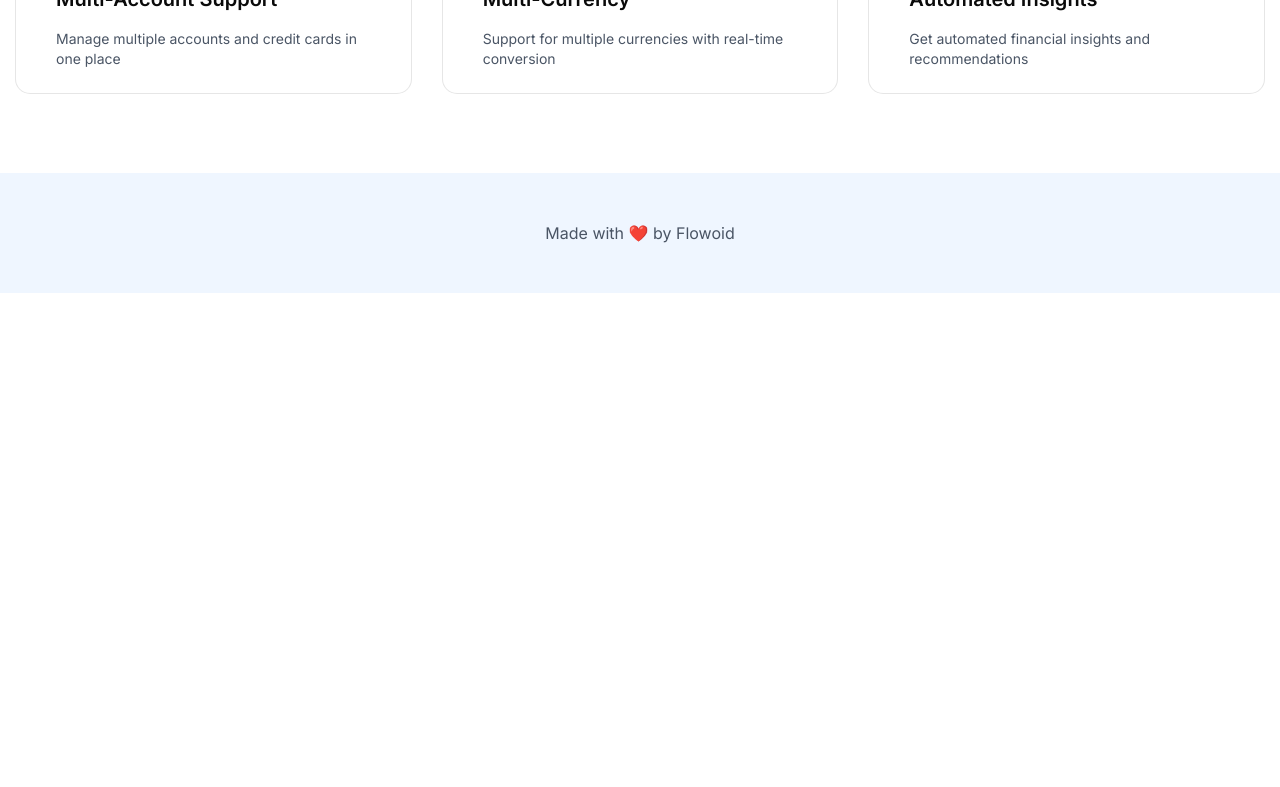
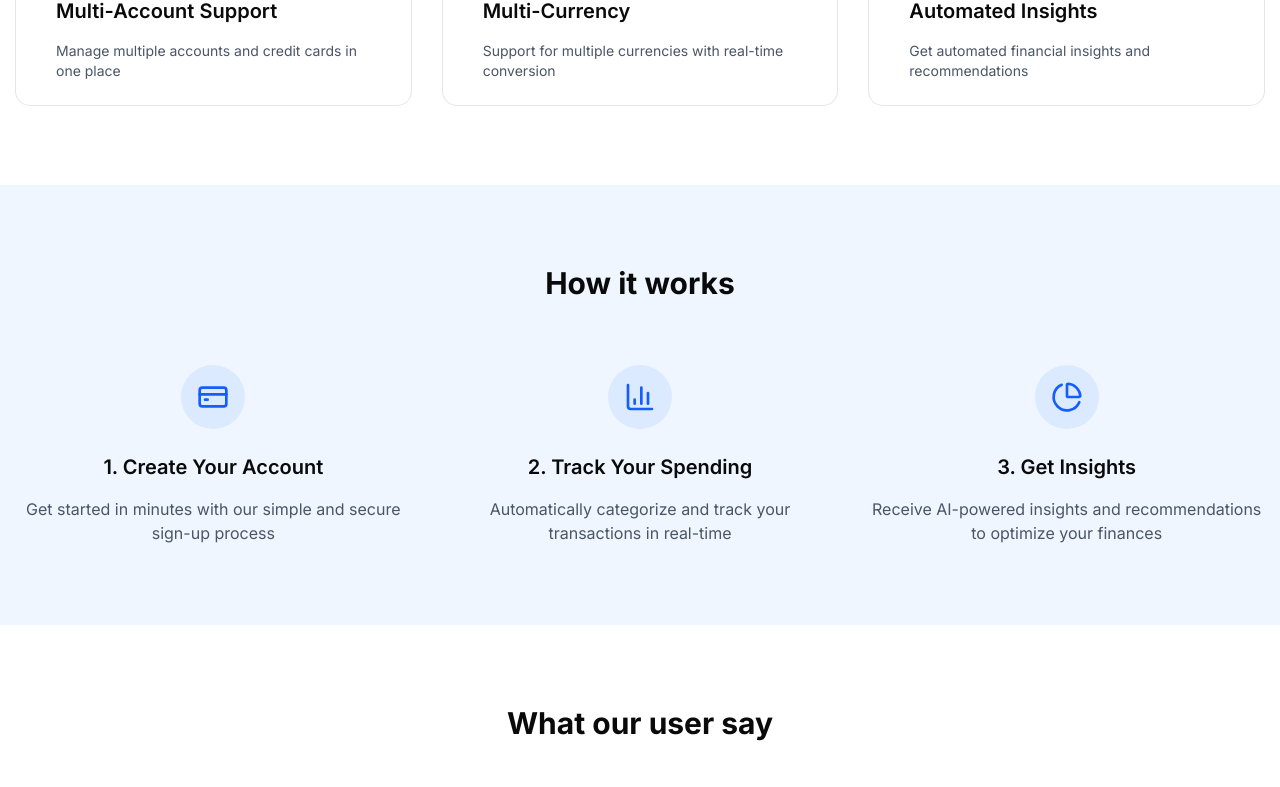
Before and after one commit to krishsanghani013/AI-Finance-Platform, a Next.js app: page / in a window 1280 px wide. Shown: the part 2000-2787 px from the top of the page. Before the commit the page ends 2293 px from the top, so only its background shows below. Built offline with nearby package versions, Linux system fonts and the light colour scheme; no server answers.

Commit message:
feat: implement landing page with Hero section and configure external image domain support

```diff
--- a/app/page.jsx
+++ b/app/page.jsx
@@ -1,6 +1,9 @@
 import HeroSection from "@/components/Hero";
 import { Card, CardContent } from "@/components/ui/card";
-import { featuresData, statsData } from "@/data/landing";
+import { featuresData, howItWorksData, statsData, testimonialsData } from "@/data/landing";
+import Image from "next/image";
+import Link from "next/link";
+import { Button } from "@/components/ui/button";
 
 export default function Home() {
   return <div className="mt-40">
@@ -35,5 +38,71 @@ export default function Home() {
         </div>
       </div>
     </section>
+
+    <section className="py-20 bg-blue-50">
+      <div className="container mx-auto px-4">
+        <h2 className="text-3xl font-bold text-center mb-16">
+          How it works
+        </h2>
+        <div className="grid grid-cols-1 md:grid-cols-3 gap-8">
+          {howItWorksData.map((step, index) => (
+            <div key={index} className="text-center">
+              <div className="w-16 h-16 bg-blue-100 rounded-full items-center flex justify-center mx-auto mb-6">{step.icon}</div>
+              <h3 className="text-xl font-semibold mb-4">{step.title}</h3>
+              <p className="text-gray-600">{step.description}</p>
+            </div>
+
+          ))}
+        </div>
+      </div>
+    </section>
+
+    <section className="py-20">
+      <div className="container mx-auto px-4">
+        <h2 className="text-3xl font-bold text-center mb-12">
+          What our user say
+        </h2>
+        <div className="grid grid-cols-1 md:grid-cols-3 gap-8">
+          {testimonialsData.map((testimonial, index) => (
+            <Card key={index} className="p-6">
+              <CardContent className="pt-4">
+                <div className="flex items-center mb-4">
+                  <Image src={testimonial.image} alt={testimonial.name} width={40} height={40} className="rounded-full" />
+                  <div className="ml-4 ">
+                    <div className="font-semibold">
+                      {testimonial.name}
+                    </div>
+                    <div className="text-sm text-gray-600">
+                      {testimonial.role}
+                    </div>
+                  </div>
+                </div>
+                <p className="text-gray-600 mt-4">
+                  {testimonial.quote}
+                </p>
+              </CardContent>
+            </Card>
+          ))}
+        </div>
+      </div>
+    </section>
+
+     <section className="py-20 bg-blue-600">
+      <div className="container mx-auto px-4 text-center">
+        <h2 className="text-3xl font-bold text-white mb-4 text-white">
+          Ready to take control of your finances?
+        </h2>
+        <p className="text-blue-100 mb-8 max-w-2xl mx-auto">
+          Join thousand of users who are already managing their
+          finances
+          smarter with Flowoid AI Finance Platform
+        </p>
+        <Link href="/sign-up">
+        <Button size="lg" className="bg-white text-blue-600 hover:bg-blue-50 animate-bounce cursor-pointer">
+          Get Started for Free
+        </Button>
+        </Link>
+      </div>
+    </section>
   </div>
 }
--- a/components/Hero.jsx
+++ b/components/Hero.jsx
@@ -1,5 +1,5 @@
 "use client"
-import { Button } from '@base-ui/react'
+import { Button } from '@/components/ui/button'
 import React, { useEffect, useRef } from 'react'
 import Image from 'next/image'
 import Link from 'next/link'
@@ -41,7 +41,7 @@ const HeroSection = () => {
                         <Button size="lg" className="px-8">Get Started</Button>
                     </Link>
                     <Link href="/dashboard">
-                        <Button size="lg" className="px-8 outline">Watch Demo</Button>
+                        <Button size="lg" variant="outline" className="px-8">Watch Demo</Button>
                     </Link>
                 </div>
                 <div className='hero-image-wrapper'>
--- a/next.config.mjs
+++ b/next.config.mjs
@@ -1,6 +1,14 @@
 /** @type {import('next').NextConfig} */
 const nextConfig = {
   /* config options here */
+  images: {
+    remotePatterns: [
+      {
+        protocol: "https",
+        hostname: "randomuser.me",
+      },
+    ],
+  },
   reactCompiler: true,
 };
 
```
